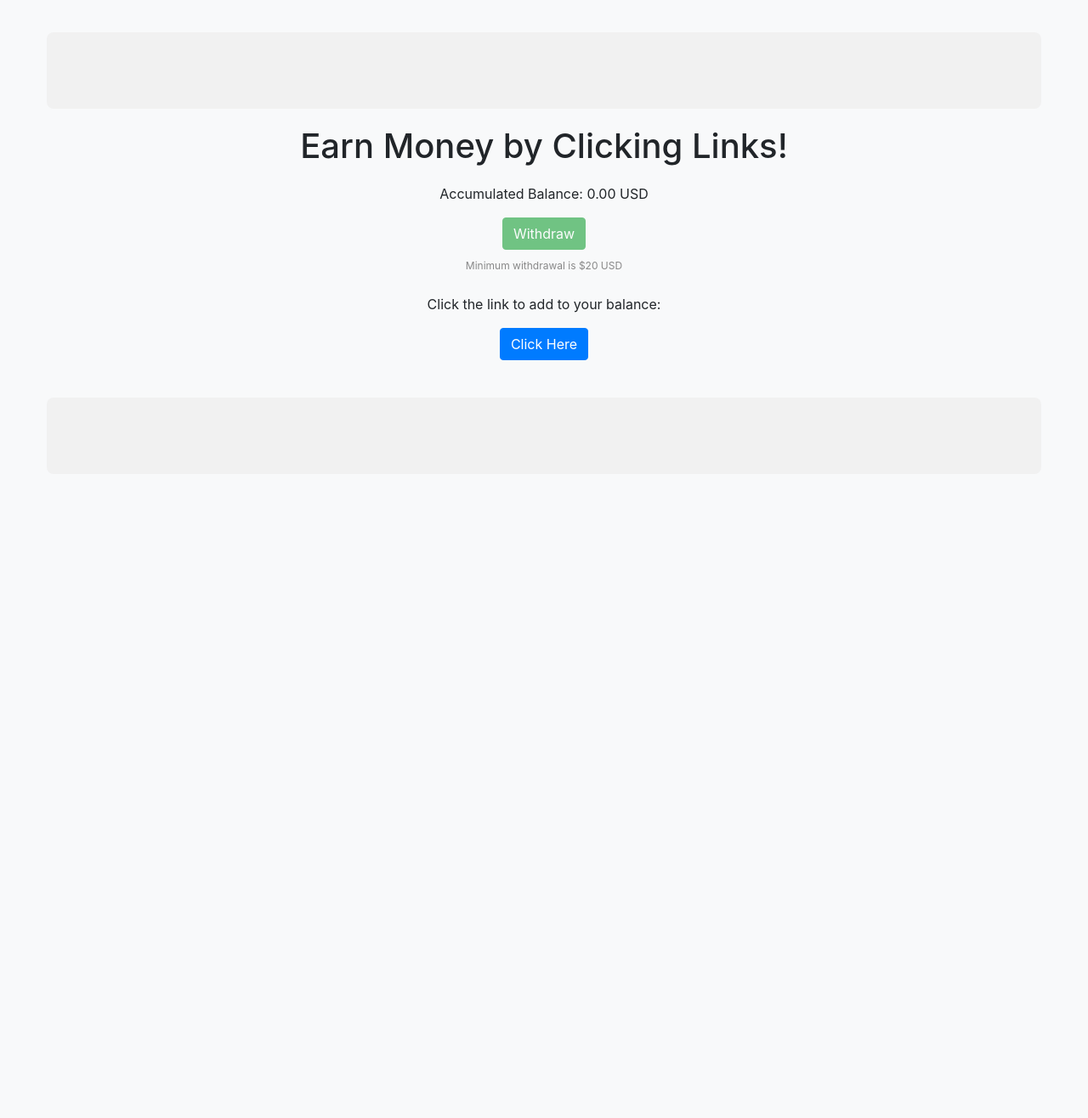
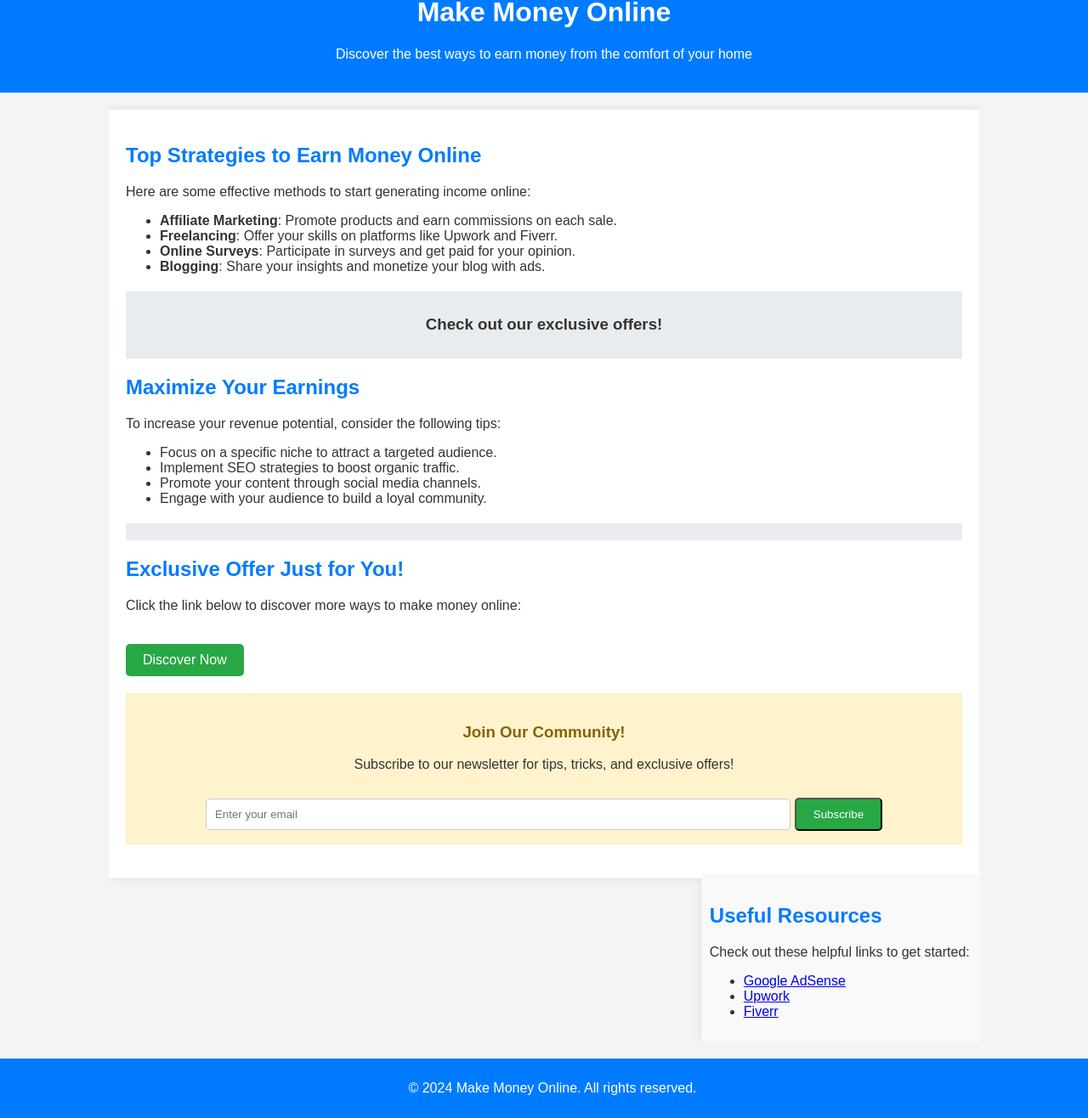
Before and after one commit to earnmoneytm/earnmoneytm.github.io, a plain HTML site: page index.html in a window 1280 px wide. Shown: the part 45-1361 px from the top of the page at 85% size. Before the commit the page ends 800 px from the top, so only its background shows below. Drawn offline with nearby package versions, Linux system fonts and the light colour scheme.

Commit message:
Add files via upload

```diff
--- a/index.html
+++ b/index.html
@@ -1,189 +1,177 @@
 <!DOCTYPE html>
 <html lang="en">
-
 <head>
     <meta charset="UTF-8">
     <meta name="viewport" content="width=device-width, initial-scale=1.0">
-    <title>Earn Money Page</title>
-    <!-- Bootstrap CSS -->
-    <link href="https://stackpath.bootstrapcdn.com/bootstrap/4.5.2/css/bootstrap.min.css" rel="stylesheet">
+    <title>Make Money Online</title>
     <style>
         body {
-            background-color: #f8f9fa; /* Color de fondo suave */
-            margin: 0; /* Quitar margenes */
-            padding: 0; /* Quitar padding */
+            font-family: Arial, sans-serif;
+            margin: 0;
+            padding: 0;
+            background-color: #f4f4f4;
+            color: #333;
         }
-
+        header {
+            background: #007bff;
+            color: #fff;
+            padding: 20px;
+            text-align: center;
+        }
+        .container {
+            width: 80%;
+            margin: auto;
+            overflow: hidden;
+        }
+        .main {
+            background: #fff;
+            padding: 20px;
+            margin-top: 20px;
+            box-shadow: 0 0 10px rgba(0, 0, 0, 0.1);
+        }
+        h2 {
+            color: #007bff;
+        }
+        .sidebar {
+            float: right;
+            width: 30%;
+            background: #f9f9f9;
+            padding: 10px;
+            margin-left: 20px;
+            box-shadow: 0 0 10px rgba(0, 0, 0, 0.1);
+        }
+        footer {
+            text-align: center;
+            padding: 10px;
+            background: #007bff;
+            color: #fff;
+            position: relative;
+            bottom: 0;
+            width: 100%;
+            margin-top: 20px;
+        }
+        .clearfix {
+            clear: both;
+        }
         .ad-banner {
-            background-color: #f1f1f1;
-            border-radius: 8px;
+            background: #e9ecef;
+            padding: 10px;
             margin: 20px 0;
-            overflow: hidden; /* Evitar que sobresalga */
-            height: 90px; /* Fijar la altura del banner */
-            width: 100%; /* Asegura que el banner use el 100% del contenedor */
-            display: flex; /* Usar flexbox para centrar el contenido */
-            justify-content: center; /* Centrar horizontalmente */
-            align-items: center; /* Centrar verticalmente */
+            text-align: center;
         }
-
-        .ad-banner iframe {
-            width: 728px; /* Ajustar a la anchura del banner */
-            height: 90px; /* Ajustar la altura del iframe al 100% del contenedor */
-            border: none; /* Quitar bordes */
+        .ad-banner img {
+            max-width: 100%;
         }
-
-        h1 {
-            margin-bottom: 20px;
+        .cta-button {
+            display: inline-block;
+            padding: 10px 20px;
+            background: #28a745;
+            color: white;
+            text-decoration: none;
+            border-radius: 5px;
+            margin-top: 20px;
         }
-
-        .min-withdraw {
-            font-size: 12px;
-            color: #888;
-            margin-top: 10px;
+        .cta-button:hover {
+            background: #218838;
         }
-
-        .container-custom {
-            max-width: 1200px; /* Ancho máximo del contenedor incrementado */
-            width: 100%; /* Asegura que el contenedor use el 100% del espacio disponible */
-            padding: 15px; /* Espaciado dentro del contenedor */
-            margin: 0 auto; /* Centra el contenedor */
+        .engagement-section {
+            background: #fff3cd;
+            border: 1px solid #ffeeba;
+            padding: 15px;
+            margin: 20px 0;
+            text-align: center;
         }
-
-        /* Estilo específico para el banner central */
-        .central-banner {
-            display: flex;
-            justify-content: center;
-            align-items: center;
-            margin: 20px 0;
+        .engagement-section h3 {
+            color: #856404;
+        }
+        .engagement-section p {
+            margin: 10px 0;
         }
     </style>
+    <!-- Adsterra Pop-Under Script -->
+    <script type='text/javascript' src='//constellationbedriddenexams.com/ba/6d/fb/ba6dfb9cc1573193c41178839fbced89.js'></script>
 </head>
-
 <body>
 
-    <div class="container-custom container text-center mt-5">
-        <!-- Banner de cabecera (728x90) -->
-        <div class="ad-banner mx-auto">
+<header>
+    <h1>Make Money Online</h1>
+    <p>Discover the best ways to earn money from the comfort of your home</p>
+</header>
+
+<div class="container">
+    <div class="main">
+        <h2>Top Strategies to Earn Money Online</h2>
+        <p>Here are some effective methods to start generating income online:</p>
+        <ul>
+            <li><strong>Affiliate Marketing</strong>: Promote products and earn commissions on each sale.</li>
+            <li><strong>Freelancing</strong>: Offer your skills on platforms like Upwork and Fiverr.</li>
+            <li><strong>Online Surveys</strong>: Participate in surveys and get paid for your opinion.</li>
+            <li><strong>Blogging</strong>: Share your insights and monetize your blog with ads.</li>
+        </ul>
+
+        <div class="ad-banner">
+            <h3>Check out our exclusive offers!</h3>
             <script type="text/javascript">
                 atOptions = {
-                    'key': '899118a1abd6c6593737523f98d23894',
-                    'format': 'iframe',
-                    'height': 90,
-                    'width': 728,
-                    'params': {}
+                    'key' : '899118a1abd6c6593737523f98d23894',
+                    'format' : 'iframe',
+                    'height' : 90,
+                    'width' : 728,
+                    'params' : {}
                 };
             </script>
             <script type="text/javascript" src="//constellationbedriddenexams.com/899118a1abd6c6593737523f98d23894/invoke.js"></script>
         </div>
 
-        <h1>Earn Money by Clicking Links!</h1>
+        <h2>Maximize Your Earnings</h2>
+        <p>To increase your revenue potential, consider the following tips:</p>
+        <ul>
+            <li>Focus on a specific niche to attract a targeted audience.</li>
+            <li>Implement SEO strategies to boost organic traffic.</li>
+            <li>Promote your content through social media channels.</li>
+            <li>Engage with your audience to build a loyal community.</li>
+        </ul>
 
-        <div class="balance-section mb-4">
-            <p>Accumulated Balance: <span id="balance">0.00</span> USD</p>
-            <button id="withdraw-button" class="btn btn-success" disabled>Withdraw</button>
-            <p class="min-withdraw">Minimum withdrawal is $20 USD</p>
-        </div>
-
-        <div class="ads-section mb-4">
-            <p>Click the link to add to your balance:</p>
-            <!-- Botón de clic (enlace directo) -->
-            <a href="https://constellationbedriddenexams.com/g231ru60s8?key=e21f47c01ac4beacae9d204d8e759a67" target="_blank" class="btn btn-primary" id="click-button">Click Here</a>
-        </div>
-
-        <!-- Banner centrado (300x250) -->
-        <div class="central-banner">
+        <div class="ad-banner">
             <script type="text/javascript">
                 atOptions = {
-                    'key': '8e89035b69935c3761263b08eb74eb4c',
-                    'format': 'iframe',
-                    'height': 250,
-                    'width': 300,
-                    'params': {}
+                    'key' : '8e89035b69935c3761263b08eb74eb4c',
+                    'format' : 'iframe',
+                    'height' : 250,
+                    'width' : 300,
+                    'params' : {}
                 };
             </script>
             <script type="text/javascript" src="//constellationbedriddenexams.com/8e89035b69935c3761263b08eb74eb4c/invoke.js"></script>
         </div>
 
-        <!-- Banner inferior o pie de página (728x90) -->
-        <div class="ad-banner mx-auto">
-            <script type="text/javascript">
-                atOptions = {
-                    'key': '899118a1abd6c6593737523f98d23894',
-                    'format': 'iframe',
-                    'height': 90,
-                    'width': 728,
-                    'params': {}
-                };
-            </script>
-            <script type="text/javascript" src="//constellationbedriddenexams.com/899118a1abd6c6593737523f98d23894/invoke.js"></script>
+        <h2>Exclusive Offer Just for You!</h2>
+        <p>Click the link below to discover more ways to make money online:</p>
+        <a href="https://constellationbedriddenexams.com/g231ru60s8?key=e21f47c01ac4beacae9d204d8e759a67" class="cta-button" target="_blank">Discover Now</a>
+
+        <div class="engagement-section">
+            <h3>Join Our Community!</h3>
+            <p>Subscribe to our newsletter for tips, tricks, and exclusive offers!</p>
+            <input type="email" placeholder="Enter your email" style="padding: 10px; width: 70%; border: 1px solid #ccc; border-radius: 5px;">
+            <button class="cta-button">Subscribe</button>
         </div>
     </div>
 
-    <script src="https://code.jquery.com/jquery-3.5.1.slim.min.js"></script>
-    <script src="https://cdn.jsdelivr.net/npm/@popperjs/core@2.11.6/dist/umd/popper.min.js"></script>
-    <script src="https://stackpath.bootstrapcdn.com/bootstrap/4.5.2/js/bootstrap.min.js"></script>
+    <div class="sidebar">
+        <h2>Useful Resources</h2>
+        <p>Check out these helpful links to get started:</p>
+        <ul>
+            <li><a href="https://www.google.com" target="_blank">Google AdSense</a></li>
+            <li><a href="https://www.upwork.com" target="_blank">Upwork</a></li>
+            <li><a href="https://www.fiverr.com" target="_blank">Fiverr</a></li>
+        </ul>
+    </div>
+    <div class="clearfix"></div>
+</div>
 
-    <script>
-        // Función para inicializar el balance desde localStorage o establecerlo en 0 si no existe
-        function initializeBalance() {
-            let storedBalance = localStorage.getItem("balance");
-            if (storedBalance) {
-                balance = parseFloat(storedBalance);
-            } else {
-                balance = 0.00;
-                localStorage.setItem("balance", balance.toFixed(2));
-            }
-            document.getElementById("balance").innerText = balance.toFixed(2);
-        }
-
-        // Llama a esta función cuando el usuario haga clic en el enlace de Adsterra
-        function addBalance() {
-            balance += 0.05; // Incrementa el saldo por clic, puedes cambiar el valor
-            document.getElementById("balance").innerText = balance.toFixed(2);
-
-            // Actualiza el saldo en localStorage
-            localStorage.setItem("balance", balance.toFixed(2));
-
-            // Habilita el botón de retiro si el saldo es mayor o igual a $20
-            if (balance >= 20) {
-                document.getElementById("withdraw-button").disabled = false;
-                document.getElementById("withdraw-button").innerText = "Withdraw";
-            }
-        }
-
-        // Añadir pop-under al hacer clic
-        document.getElementById("click-button").addEventListener("click", function(event) {
-            event.preventDefault(); // Evitar el comportamiento por defecto del enlace
-            window.open("https://constellationbedriddenexams.com/g231ru60s8?key=e21f47c01ac4beacae9d204d8e759a67", "_blank"); // Abre el enlace en una nueva pestaña
-            addBalance(); // Aumenta el balance al hacer clic
-            // Abre el pop-under
-            var popunder = document.createElement('script');
-            popunder.src = "//constellationbedriddenexams.com/ba/6d/fb/ba6dfb9cc1573193c41178839fbced89.js";
-            document.body.appendChild(popunder);
-        });
-
-        // Evento para simular el retiro de dinero
-        document.getElementById("withdraw-button").addEventListener("click", function() {
-            if (balance >= 20) {
-                alert("Withdrawal successful. Balance has been reset.");
-
-                // Reinicia el saldo en 0 y lo actualiza en localStorage
-                balance = 0.00;
-                document.getElementById("balance").innerText = balance.toFixed(2);
-                localStorage.setItem("balance", balance.toFixed(2));
-
-                // Deshabilita el botón de retiro hasta que el saldo vuelva a alcanzar el mínimo
-                document.getElementById("withdraw-button").disabled = true;
-            } else {
-                alert("You don't have enough balance to withdraw.");
-            }
-        });
-
-        // Inicializa el saldo al cargar la página
-        let balance;
-        initializeBalance();
-    </script>
+<footer>
+    <p>&copy; 2024 Make Money Online. All rights reserved.</p>
+</footer>
 
 </body>
-
 </html>
```
